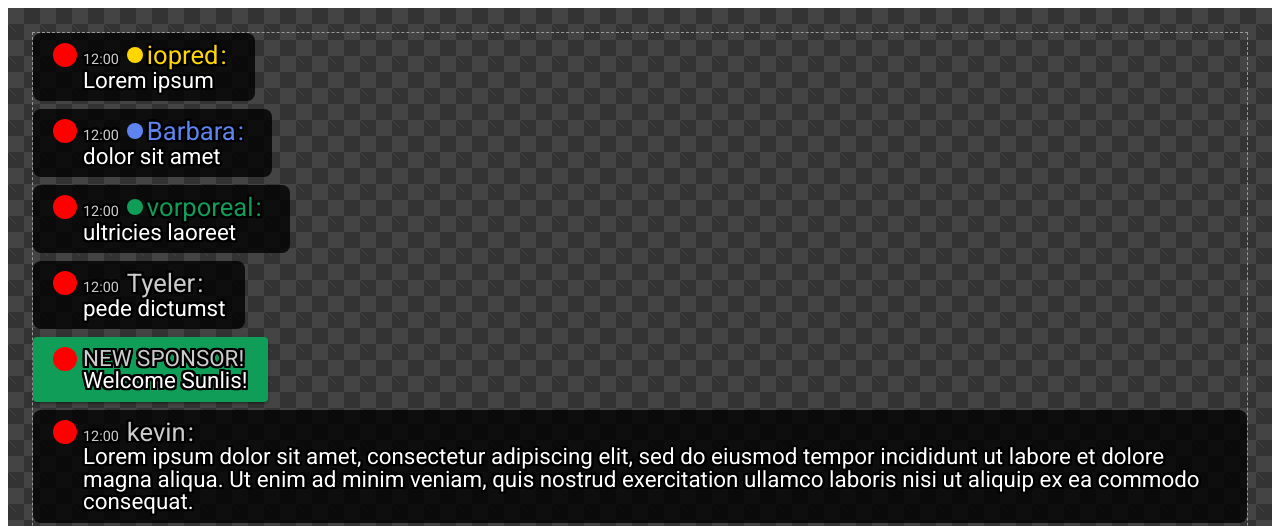
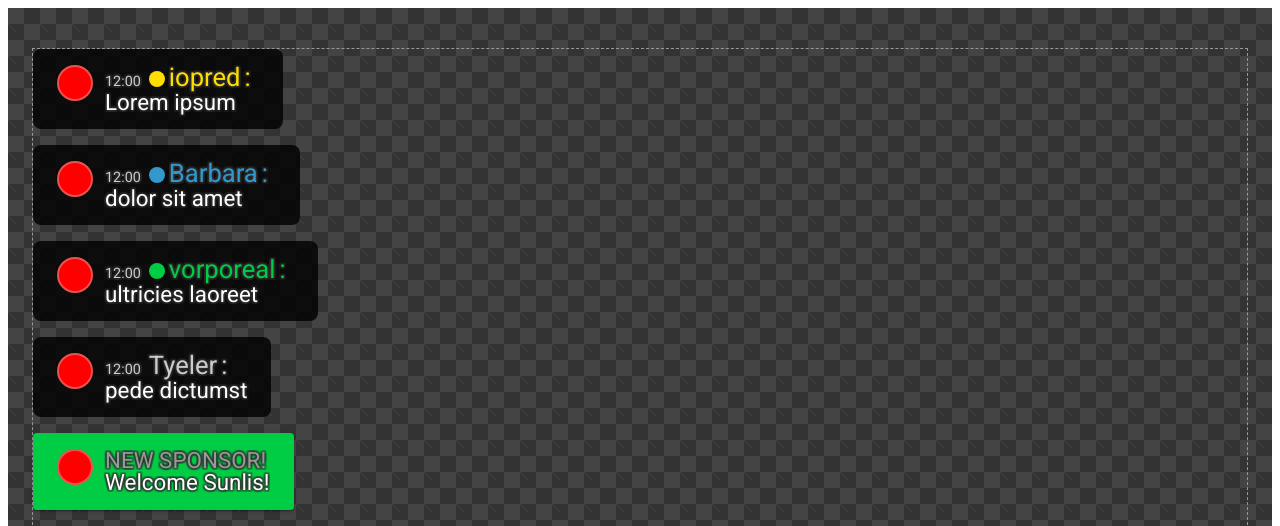
Before and after one commit to strcode-yabu/obs__youtube_comment__pop_notification, a plain HTML site: page index.html in a window 1280 px wide. Shown: the top 526 px of the page. Drawn offline with Linux system fonts and the light colour scheme; a web font is replaced by a local one.

Commit message:
Tweaked the style.

```diff
--- a/assets/css/comments.css
+++ b/assets/css/comments.css
@@ -7,14 +7,6 @@ body {
 }
 
 yt-live-chat-renderer,
-yt-live-chat-text-message-renderer,
-yt-live-chat-text-message-renderer[is-highlighted],
-yt-live-chat-text-message-renderer[author-type="owner"],
-yt-live-chat-text-message-renderer[author-type="owner"][is-highlighted],
-yt-live-chat-text-message-renderer[author-type="moderator"],
-yt-live-chat-text-message-renderer[author-type="moderator"][is-highlighted],
-yt-live-chat-text-message-renderer[author-type="member"],
-yt-live-chat-text-message-renderer[author-type="member"][is-highlighted],
 yt-live-chat-author-chip #author-name {
   background-color: transparent !important;
 }
@@ -30,18 +22,43 @@ yt-live-chat-text-message-renderer[author-type="member"][is-highlighted] {
   background-color: #000c !important;
   border-radius: 8px;
 }
-yt-live-chat-text-message-renderer:not(:first-child),
-yt-live-chat-legacy-paid-message-renderer:not(:first-child),
-yt-live-chat-paid-message-renderer:not(:first-child) {
-  margin-top: 8px !important;
-  /* margin-top: 8px; */
+yt-live-chat-text-message-renderer,
+yt-live-chat-legacy-paid-message-renderer,
+yt-live-chat-paid-message-renderer {
+  margin-top: 16px !important;
 }
 
 yt-live-chat-renderer * {
-  text-shadow: -2px -2px #000000,-2px -1px #000000,-2px 0px #000000,-2px 1px #000000,-2px 2px #000000,-1px -2px #000000,-1px -1px #000000,-1px 0px #000000,-1px 1px #000000,-1px 2px #000000,0px -2px #000000,0px -1px #000000,0px 0px #000000,0px 1px #000000,0px 2px #000000,1px -2px #000000,1px -1px #000000,1px 0px #000000,1px 1px #000000,1px 2px #000000,2px -2px #000000,2px -1px #000000,2px 0px #000000,2px 1px #000000,2px 2px #000000;
+  text-shadow:
+    -2px -2px #3333,
+    -2px -1px #3333,
+    -2px 0px #3333,
+    -2px 1px #3333,
+    -2px 2px #3333,
+    -1px -2px #3333,
+    -1px -1px #3333,
+    -1px 0px #3333,
+    -1px 1px #3333,
+    -1px 2px #3333,
+    0px -2px #3333,
+    0px -1px #3333,
+    0px 0px #3333,
+    0px 1px #3333,
+    0px 2px #3333,
+    1px -2px #3333,
+    1px -1px #3333,
+    1px 0px #3333,
+    1px 1px #3333,
+    1px 2px #3333,
+    2px -2px #3333,
+    2px -1px #3333,
+    2px 0px #3333,
+    2px 1px #3333,
+    2px 2px #3333
+  ;
   font-family: "Roboto", "BIZ UDGothic", sans-serif;
-  font-size: 18px !important;
-  line-height: normal !important;
+  font-size: 1rem !important;
+  line-height: 1 !important;
 }
 
 yt-live-chat-text-message-renderer #content,
@@ -60,10 +77,7 @@ yt-live-chat-message-input-renderer {
 yt-live-chat-text-message-renderer,
 yt-live-chat-legacy-paid-message-renderer,
 yt-live-chat-paid-message-renderer #header {
-  padding-left: 20px !important;
-  padding-right: 20px !important;
-  padding-top: 10px !important;
-  padding-bottom: 10px !important;
+  padding: 16px 24px !important;
 }
 yt-live-chat-text-message-renderer,
 yt-live-chat-legacy-paid-message-renderer,
@@ -74,10 +88,11 @@ yt-live-chat-paid-message-renderer {
 yt-live-chat-text-message-renderer #author-photo,
 yt-live-chat-paid-message-renderer #author-photo,
 yt-live-chat-legacy-paid-message-renderer #author-photo {
-  width: 24px !important;
-  height: 24px !important;
-  border-radius: 24px !important;
-  margin-right: 6px !important;
+  width: 32px !important;
+  height: 32px !important;
+  border: 2px solid #ccc6;
+  border-radius: 50% !important;
+  margin-right: 12px !important;
 }
 
 yt-live-chat-text-message-renderer #author-badges {
@@ -95,17 +110,17 @@ yt-live-chat-text-message-renderer #timestamp {
 yt-live-chat-text-message-renderer #author-name[type="owner"],
 yt-live-chat-text-message-renderer #author-name.owner,
 yt-live-chat-text-message-renderer yt-live-chat-author-badge-renderer[type="owner"] {
-  color: #ffd600 !important;
+  color: #fd0 !important;
 }
 yt-live-chat-text-message-renderer #author-name[type="moderator"],
 yt-live-chat-text-message-renderer #author-name.moderator,
 yt-live-chat-text-message-renderer yt-live-chat-author-badge-renderer[type="moderator"] {
-  color: #5e84f1 !important;
+  color: #39c !important;
 }
 yt-live-chat-text-message-renderer #author-name[type="member"],
 yt-live-chat-text-message-renderer #author-name.member,
 yt-live-chat-text-message-renderer yt-live-chat-author-badge-renderer[type="member"] {
-  color: #0f9d58 !important;
+  color: #0c4 !important;
 }
 yt-live-chat-text-message-renderer #author-name {
   color: #ccc !important;
@@ -116,7 +131,7 @@ yt-live-chat-text-message-renderer #author-name {
 
 yt-live-chat-text-message-renderer #author-name::after {
   content: ":";
-  margin-left: 2px;
+  margin-left: 4px;
 }
 yt-live-chat-text-message-renderer #message,
 yt-live-chat-text-message-renderer #message * {
@@ -134,7 +149,7 @@ yt-live-chat-paid-message-renderer #author-name,
 yt-live-chat-paid-message-renderer #author-name *,
 yt-live-chat-legacy-paid-message-renderer #event-text,
 yt-live-chat-legacy-paid-message-renderer #event-text * {
-  color: #ccc !important;
+  color: #999 !important;
   font-family: "Roboto", "BIZ UDGothic", sans-serif;
   font-size: 1.4rem !important;
   line-height: 1 !important;
@@ -150,8 +165,10 @@ yt-live-chat-legacy-paid-message-renderer #detail-text * {
   line-height: 1 !important;
 }
 
-yt-live-chat-paid-message-renderer {
-  margin: 4px 0 !important;
+yt-live-chat-paid-message-renderer,
+yt-live-chat-legacy-paid-message-renderer {
+  margin: 0 !important;
+  margin-top: 16px !important;
 }
 
 yt-live-chat-paid-message-renderer #content,
@@ -163,8 +180,7 @@ yt-live-chat-paid-message-renderer #content * {
 }
 
 yt-live-chat-legacy-paid-message-renderer {
-  background-color: #0f9d58 !important;
-  margin: 4px 0 !important;
+  background-color: #0c4 !important;
 }
 
 yt-live-chat-text-message-renderer a,
@@ -203,13 +219,29 @@ yt-live-chat-banner-manager {
     opacity: 0;
     transform: translate(0, 30px);
   }
+  2% {
+    opacity: .5;
+    transform: translate(0, 20px);
+  }
+  4% {
+    opacity: 1;
+    transform: translate(0, -10px);
+  }
   5% {
     opacity: 1;
     transform: translate(0, 0);
   }
-  98% {
+  95% {
     opacity: 1;
     transform: translate(0, 0);
+  }
+  96% {
+    opacity: 1;
+    transform: translate(10px, 0);
+  }
+  98% {
+    opacity: .5;
+    transform: translate(-20px, 0);
   }
   100% {
     opacity: 0;
@@ -220,8 +252,8 @@ yt-live-chat-banner-manager {
 yt-live-chat-text-message-renderer,
 yt-live-chat-legacy-paid-message-renderer,
 yt-live-chat-paid-message-renderer {
-  /* animation: notification 8s ease-in-out;
-  animation-fill-mode: forwards; */
+  animation: notification 8s ease-in-out;
+  animation-fill-mode: forwards;
 }
 
 yt-live-chat-action-panel-renderer,
```
